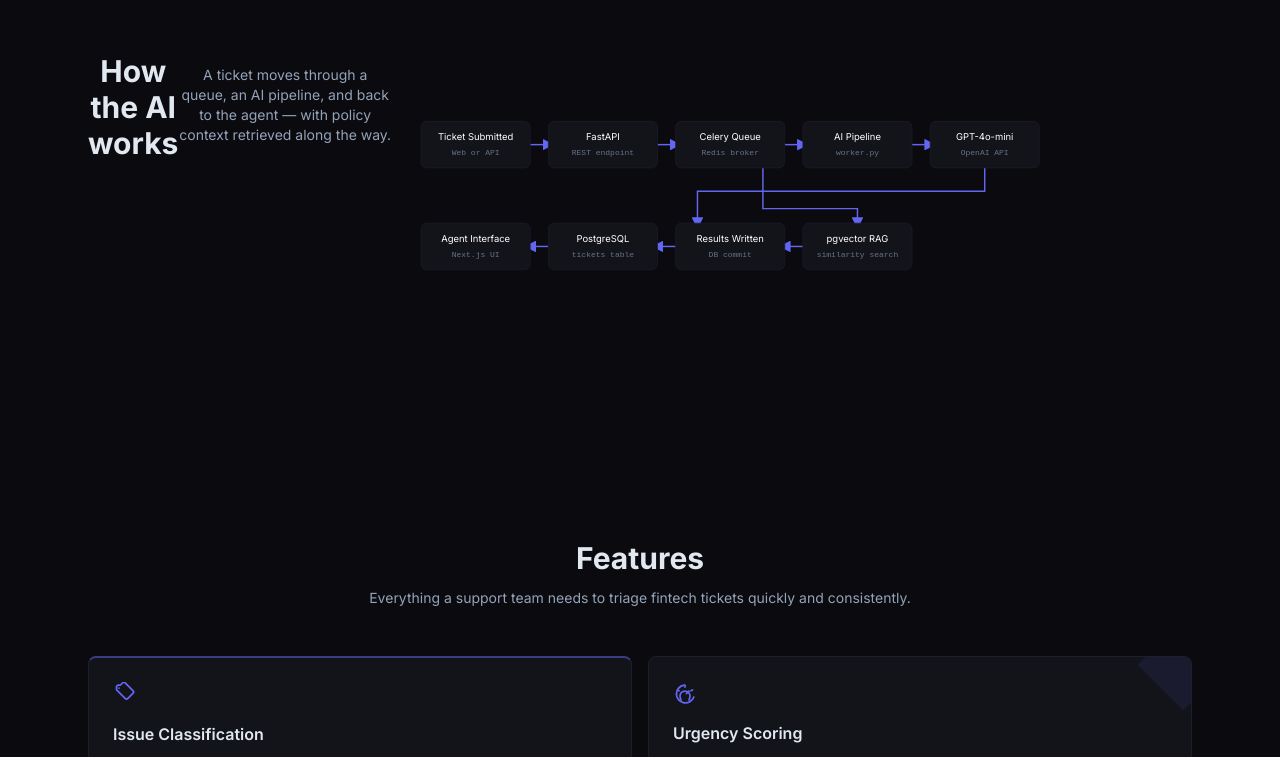
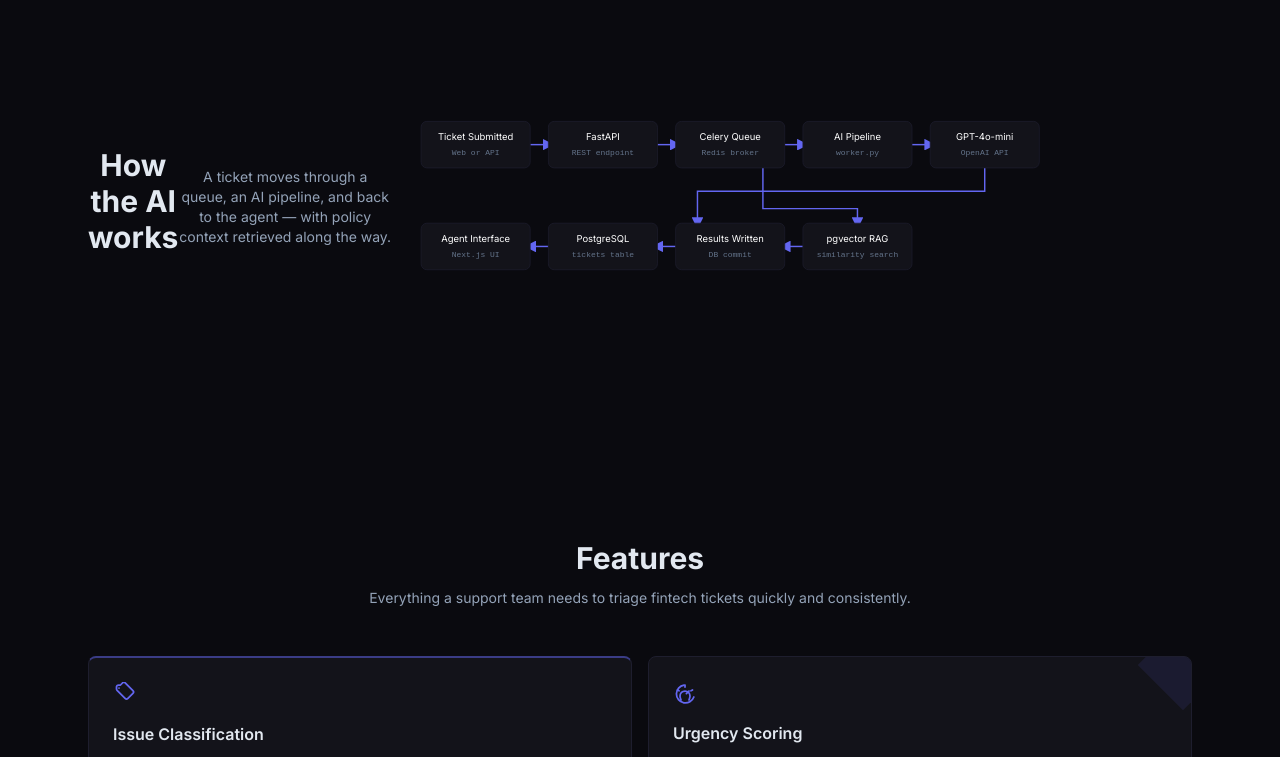
Before and after one commit to adewale-codes/Triax, a Next.js app in the folder frontend/: page / in a window 1280 px wide. Shown: the part 1197-1954 px from the top of the page. Built offline with nearby package versions, Linux system fonts and the light colour scheme.

Commit message:
centered svg

```diff
--- a/frontend/app/page.tsx
+++ b/frontend/app/page.tsx
@@ -363,7 +363,7 @@ export default function LandingPage() {
       </section>
 
       {/* How the AI works — system flow diagram */}
-      <section id="how-the-ai-works" className="mx-auto max-w-6xl px-6 py-16 sm:py-24 flex justify-center">
+      <section id="how-the-ai-works" className="mx-auto max-w-6xl px-6 py-16 sm:py-24 flex items-center">
         <h2 className="text-center text-2xl font-bold text-[#e2e8f0] sm:text-3xl">How the AI works</h2>
         <p className="mx-auto mt-3 max-w-xl text-center text-sm text-[#94a3b8]">
           A ticket moves through a queue, an AI pipeline, and back to the agent — with policy
```
